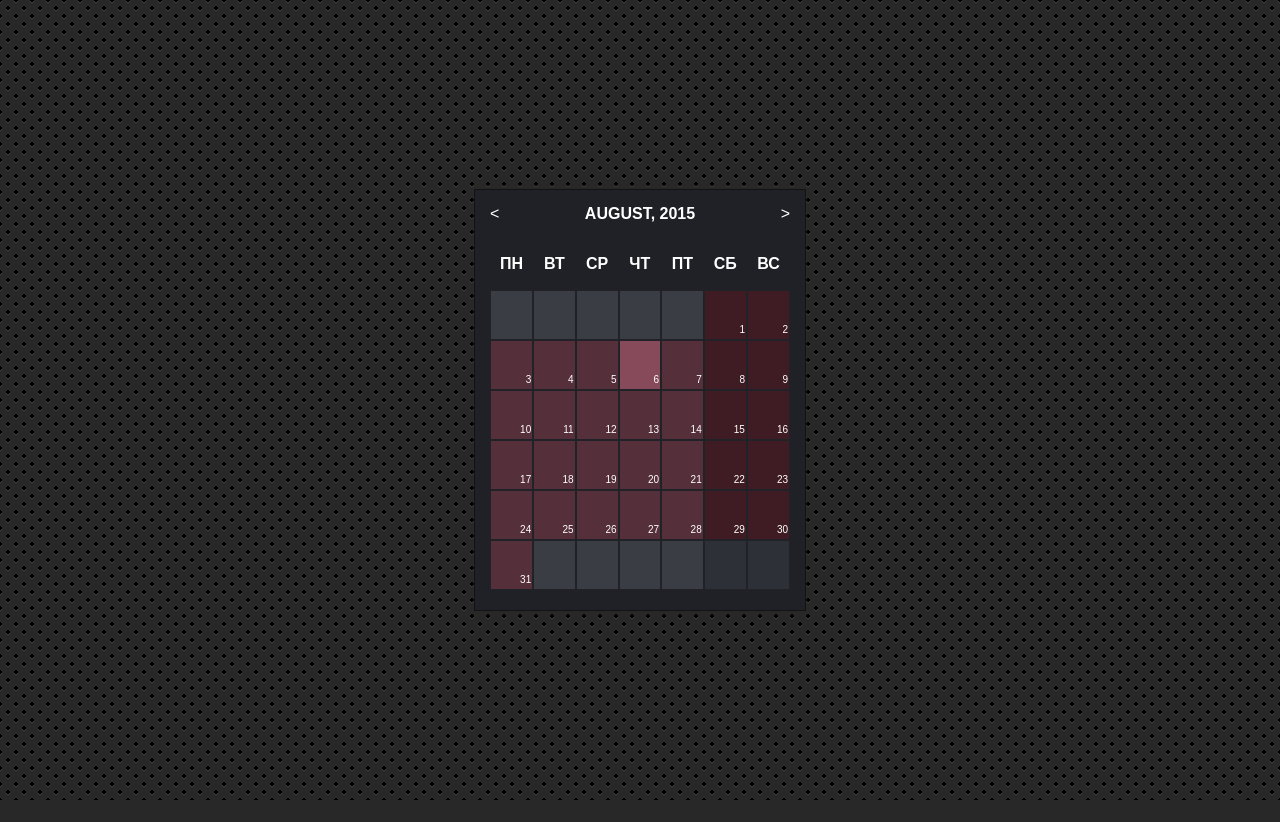
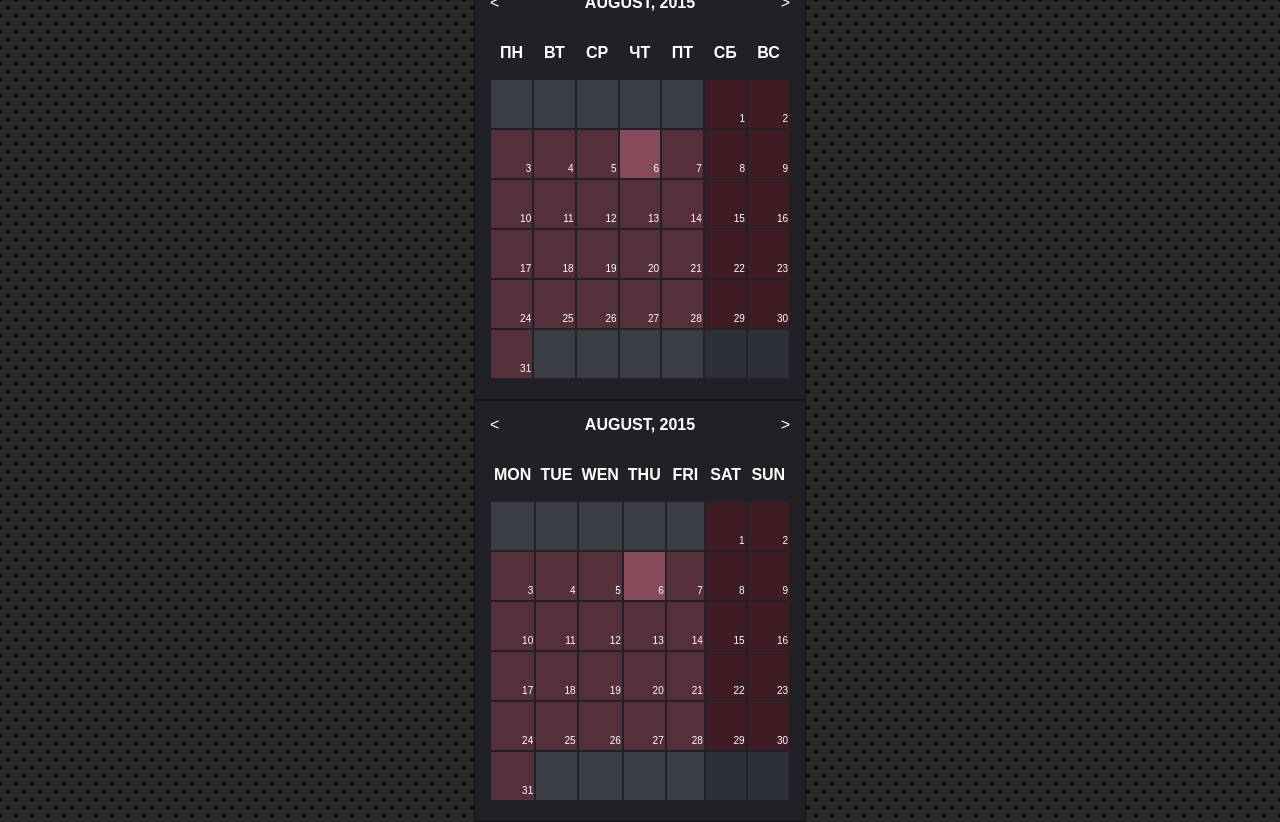
Before and after one commit to helly-fox/calendar, a plain HTML site: page index.html in a window 1280 px wide. Before the commit the page ends 800 px from the top, so only its background shows below. Drawn offline with Linux system fonts and the light colour scheme.

Commit message:
unbinding html and js

```diff
--- a/index.html
+++ b/index.html
@@ -7,9 +7,9 @@
 </head>
 <body>
 <div class="page">
-    <div class="calendar">
+    <div id="calendar" class="calendar">
     </div>
-    <div class="cal"></div>
+    <div id="cal" class="calendar"></div>
 </div>
 <script src="js/main-right.js"></script>
 </body>
--- a/js/main-right.js
+++ b/js/main-right.js
@@ -4,7 +4,7 @@ var DEMO = DEMO || {};
   DEMO.Calendar = function (config) {
     this.weekDaysName = config.daysOfWeekNames || ['Mon', 'Tue', 'Wen', 'Thu', 'Fri', 'Sat', 'Sun'];
     this.monthNames = config.monthNames || ['January', 'February', 'March', 'April', 'May', 'June', 'July', 'August', 'September', 'October', 'November', 'December'];
-    this.tableClass = config.element || 'calendar';
+    this.tableId = config.element || '#calendar';
 
     this.render();
   };
@@ -20,7 +20,6 @@ var DEMO = DEMO || {};
 
     render: function (currentData) {
       var calendarData = this.initMonth(currentData),
-        dayMonth = 0,
         tableCell,
         calendarTable = this.__createTable(calendarData.weekNumber),
         next,
@@ -30,18 +29,18 @@ var DEMO = DEMO || {};
       tableCell = calendarTable.getElementsByTagName('td');
       this.__fillTable(tableCell, calendarData);
       this.template += calendarTable.outerHTML;
-      if (document.getElementsByTagName('table')[0]) {
-        document.getElementsByTagName('table')[0].innerHTML = calendarTable.innerHTML;
+      if (document.querySelector(this.tableId + ' table')) {
+        document.querySelector(this.tableId + ' table').innerHTML = calendarTable.innerHTML;
       } else {
         // add the event lisners here
-        document.getElementsByClassName(this.tableClass)[0].innerHTML = this.template;
-        next = document.getElementById('next');
-        prev = document.getElementById('prev');
+        document.querySelector(this.tableId).innerHTML = this.template;
+        next = document.querySelector(this.tableId + ' #next');
+        prev = document.querySelector(this.tableId + ' #prev');
         next.addEventListener('click', this.getNextMonth.bind(this, [calendarData.firstDayOfTheMonth], false));
         prev.addEventListener('click', this.getPreviousMonth.bind(this, [calendarData.firstDayOfTheMonth], false));
       }
 
-      title = document.getElementById('title');
+      title = document.querySelector(this.tableId + ' #title');
       title.innerHTML = this.monthNames[(calendarData.firstDayOfTheMonth.getMonth())] + ', ' + calendarData.firstDayOfTheMonth.getFullYear();
 
     },
@@ -165,7 +164,7 @@ var DEMO = DEMO || {};
   var calendar = new DEMO.Calendar({
     daysOfWeekNames: ['пн', 'вт', 'ср', 'чт', 'пт', 'сб', 'вс']
   });
-  //var cale1 = new DEMO.Calendar({
-  //  element: 'cal'
-  //});
+  var cale1 = new DEMO.Calendar({
+    element: '#cal'
+  });
 })();
```
